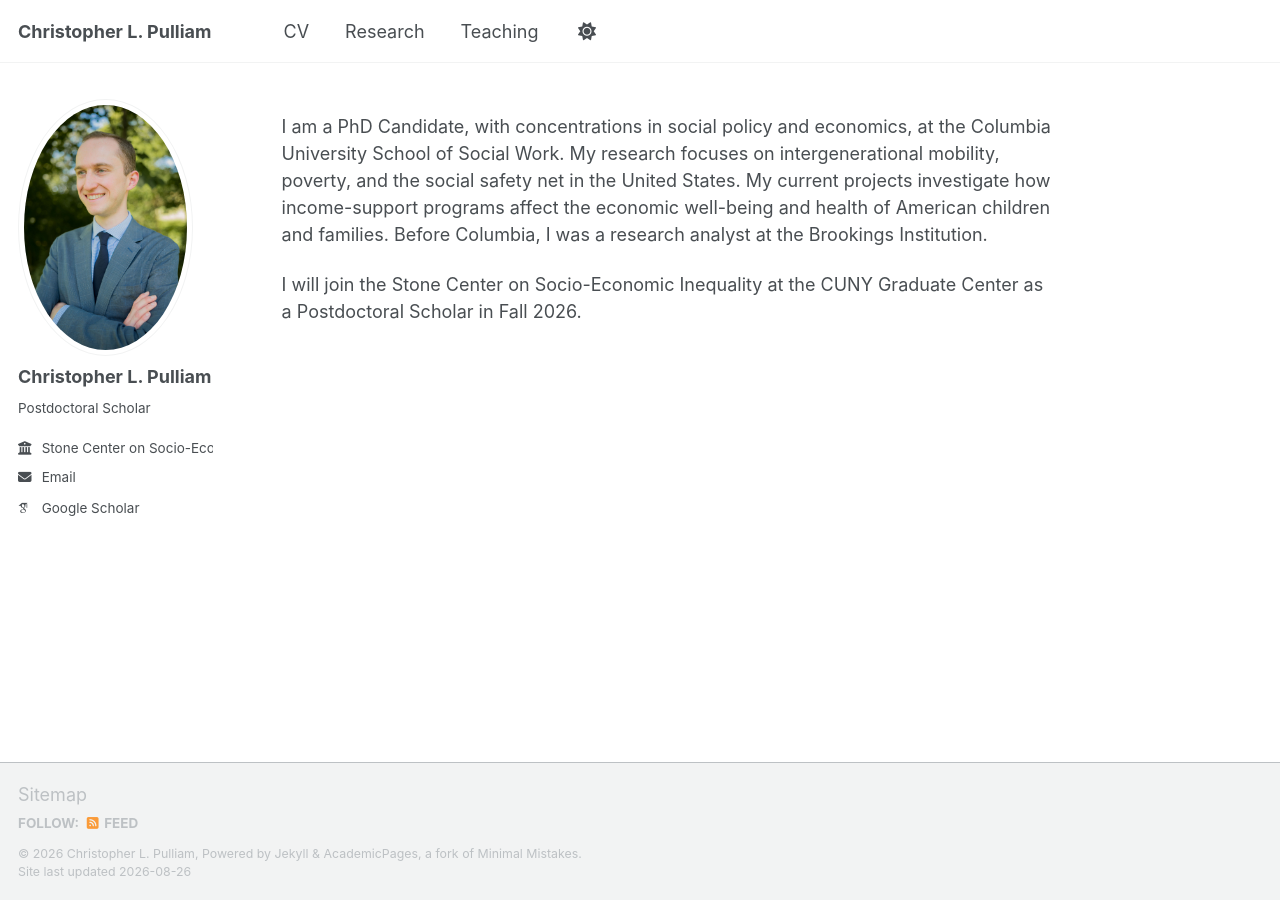
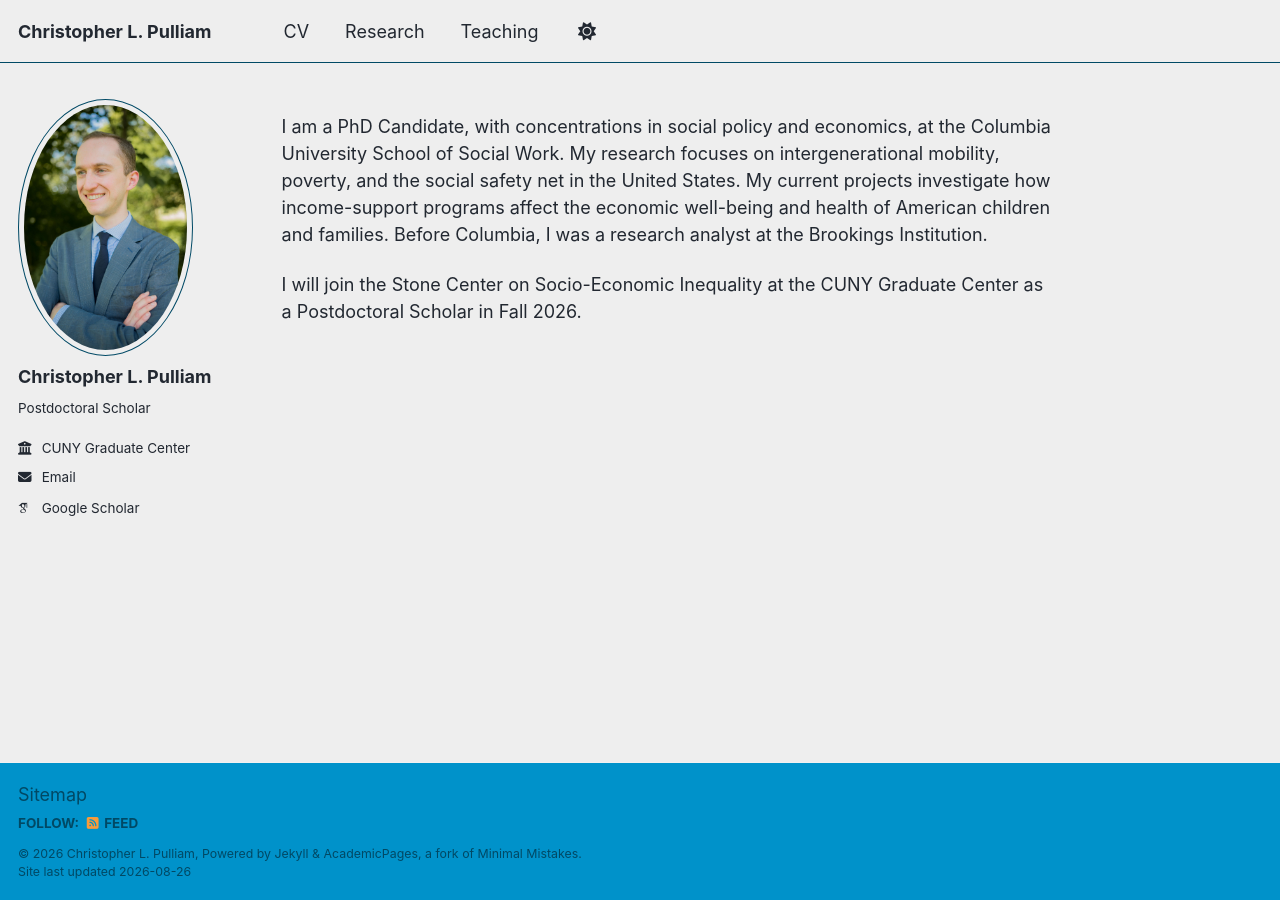
Before and after one commit to christopher-pulliam/christopher-pulliam.github.io, a Jekyll site: the page built from _pages/about.md, in a window 1280 px wide. Built offline with Jekyll 4.4.1, drawn with Linux system fonts in a browser that asks for light colours; some web fonts are replaced; a script that is not in the unit is left out.

```diff
--- a/_config.yml
+++ b/_config.yml
@@ -8,7 +8,7 @@
 
 # Basic Site Settings
 locale                   : "en-US"
-site_theme               : "default" # Currently available options are "default", "air"
+site_theme               : "air" # Currently available options are "default", "air"
 title                    : "Christopher L. Pulliam"
 title_separator          : "-"
 name                     : &name "Christopher L. Pulliam"
@@ -27,7 +27,7 @@ author:
   pronouns         : # example: "she/her"
   bio              : "Postdoctoral Scholar"
   #location         : #
-  employer         : "Stone Center on Socio-Economic Inequality, CUNY Graduate Center"
+  employer         : "CUNY Graduate Center"
   uri              : # URL
   email            : "cpulliam@gc.cuny.edu"
 
```
